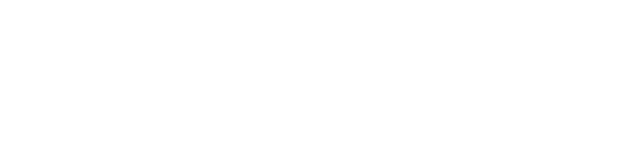
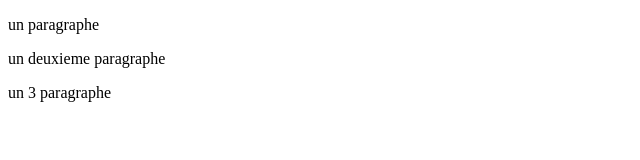
Before and after one commit to R-GAG/Hello, a plain HTML site: page index.html in a window 1280 px wide. Shown: the whole page, without its empty margins (0-640 px from the left). Drawn offline with Linux system fonts and the light colour scheme.

Commit message:
ajout de trois paragraphe en index.html

```diff
--- a/index.html
+++ b/index.html
@@ -15,6 +15,9 @@
 
     <body>
         <div id="main">
+		<p> un paragraphe </p>
+		<p> un deuxieme paragraphe </p>
+		<p> un 3 paragraphe </p>
 
         </div>
 
```
